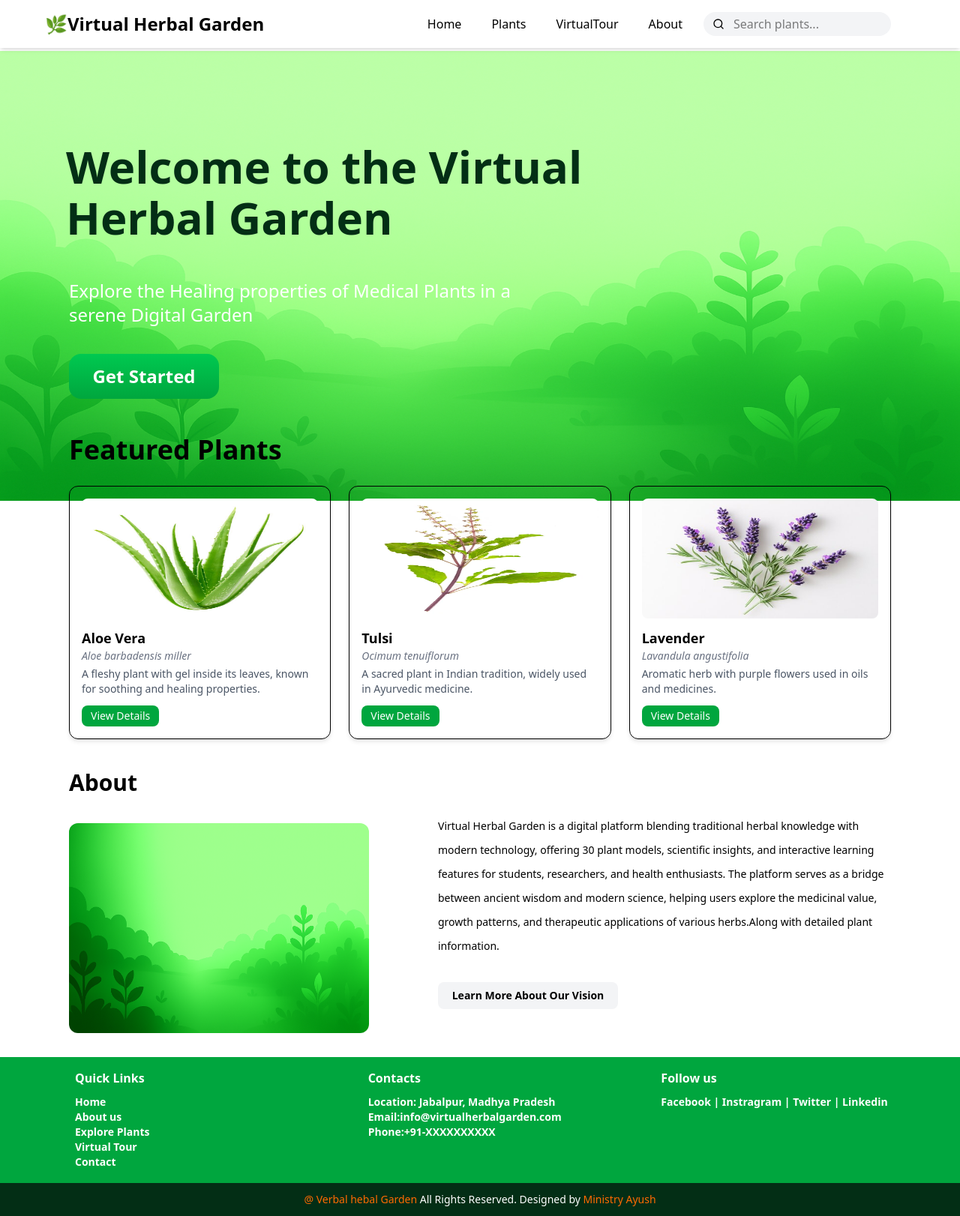
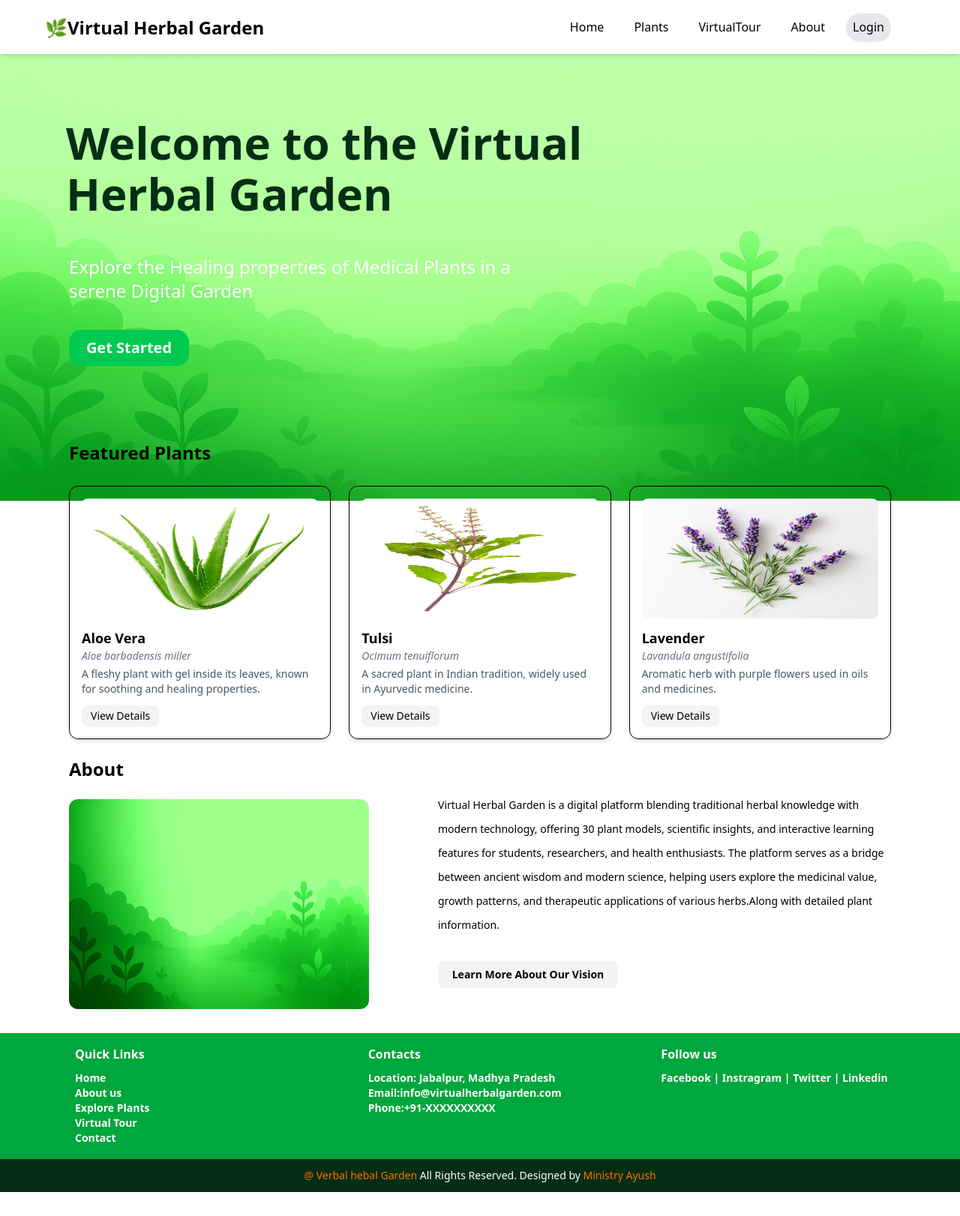
Before and after one commit to Anas2604-web/Verbal-Garden, a React (Vite) app: page / in a window 1280 px wide. Shown: the whole page at 75% size. After the commit the page ends 1590 px from the top, so only its background shows below. Built offline with nearby package versions, Linux system fonts and the light colour scheme.

Commit message:
home navbar footer

```diff
--- a/src/Components/Footer.jsx
+++ b/src/Components/Footer.jsx
@@ -10,9 +10,9 @@ export default function Footer() {
                      <ul className="list-none text-sm mt-2.5">
                      <li><Link to="/">Home</Link></li>
                      <li><Link to="/About">About us</Link></li>
-                     <li to={"/plants"}>Explore Plants</li>
-                     <li to={"/tour"}>Virtual Tour</li>
-                     <li to={"/Contact"}>Contact</li>
+                     <li><Link to="/plants">Explore Plants</Link></li>
+                     <li><Link to="/tour">Virtual Tour</Link></li>
+                     <li><Link to="/Contact">Contact</Link></li>
                      </ul>
                 </div>
 
--- a/src/Components/Navbar.jsx
+++ b/src/Components/Navbar.jsx
@@ -4,14 +4,14 @@ import Login from "./login";
 import plants from "../data/plants.json";
 import SearchBar from "../Components/Searchbar"
 import PlantCard from "./PlantCard";
+import { Link } from "react-router-dom";
 
 
 const navitems = [
   { name: "Home", href: "/" },
   { name: "Plants", href: "/plants" },
-  // { name: "Bookmarks", href: "/bookmarks" },
   { name: "VirtualTour", href: "/tour" },
-  {name:"About", href:"/About"}
+  {name:"About", href:"/About"},
 ];
 
 
@@ -25,24 +25,25 @@ const Navbar = () => {
   );
 
   return (
-    <nav className="fixed bg-white top-0 left-0 w-full z-40 py-3 shadow-md">
+    <nav className="fixed bg-white top-0 left-0 w-full py-4.5 shadow-md h-18">
       <div className="w-full  flex items-center justify-between">
         <a className="text-2xl font-bold flex items-center px-6 pl-14" href="/">
           <span className="ml-1">🌿Virtual Herbal Garden</span>
         </a>
         <div className="sm:flex space-x-4 px-3">
           {navitems.map((item) => (
-            <a
+            <Link
               key={item.name}
-              href={item.href}
-              className="px-3 py-2 rounded-3xl transition-transform duration-300 bg-transparent hover:bg-green-300 hover:scale-110"
+              to={item.href}
+              className="px-3 pt-1.5  rounded-3xl transition-transform duration-200  hover:bg-green-400 hover:scale-105 h-9"
             >
               {item.name}
-            </a>
+            </Link>
           ))}
 
-          <div className="pt-1 pr-20">
-            <SearchBar Searchterm={Searchterm} setSearchTerm={setSearchterm} />
+           {/* //login button */}
+          <div className="mt-0.2 mr-20 bg-gray-200 rounded-3xl hover:bg-green-500 h-9.5">
+            <button className="w-15 pt-1.5"><Link to="/Login">Login</Link></button>
           </div>
         </div>
       </div>
--- a/src/Components/PlantCard.jsx
+++ b/src/Components/PlantCard.jsx
@@ -7,6 +7,8 @@
 //     </div>
 //   );
 // }
+
+import { Link } from "react-router-dom";
 
 
 
@@ -26,8 +28,8 @@ export default function PlantCard({ plant }) {
       <p className="text-sm text-gray-600 mt-1">{plant.description}</p>
 
       {/* Button */}
-      <button className="mt-3 bg-green-600 text-white px-3 py-1 rounded-lg text-sm hover:bg-green-700 transition-colors">
-        View Details
+      <button className="mt-3 bg-gray-100 text-black px-3 py-1 rounded-lg text-sm  transition-colors">
+        <Link to="/plants">View Details</Link>
       </button>
     </div>
   );
--- a/src/Components/login.jsx
+++ b/src/Components/login.jsx
@@ -1,3 +1,4 @@
+import Footer from "./Footer";
 import Navbar from "./Navbar";
 
 export default function Login() {
@@ -51,6 +52,9 @@ export default function Login() {
                 </form>
             </div>
         </div>
+
+        {/* footer */}
+        <Footer/>
         </>
     );
 }
--- a/src/pages/About.jsx
+++ b/src/pages/About.jsx
@@ -1,10 +1,15 @@
+import Footer from "../Components/Footer";
 import Navbar from "../Components/Navbar";
 
 export default function About() {
     return(
         <>
         <Navbar/>
-        <h1>hello </h1>
+        <div className="mt-20">
+            <h1>hello </h1>
+        </div>
+        <Footer/>
+
         </>
     )
 };
--- a/src/pages/Home.jsx
+++ b/src/pages/Home.jsx
@@ -19,7 +19,7 @@ export default function Home() {
       </div>
 
       {/* Image content */}
-      <div className='text-6xl pt-10 pr-120 pl-22 text-green-950'>
+      <div className='text-6xl pt-2 pr-120 pl-22 text-green-950'>
         <h1 className='font-bold leading-17'>Welcome to the Virtual Herbal Garden</h1>
       </div>
       <br/>
@@ -32,13 +32,13 @@ export default function Home() {
       </div>
 
       <div className='pl-23 pt-9'>
-        <button className='text-center text-white rounded-2xl w-50 h-15 text-2xl font-bold bg-gradient-to-b from-green-500 to-green-600'>Get Started</button>
+        <button className='text-center text-white rounded-2xl w-40 h-12 text-xl font-bold bg-green-500'>Get Started</button>
       </div>
 
 
       {/* plant card components */}
-      <div className='mt-12 pl-23'>
-        <h3 className='font-bold text-4xl pb-7'>Featured Plants</h3>
+      <div className='mt-25 pl-23'>
+        <h3 className='font-bold text-2xl pb-7'>Featured Plants</h3>
 
       </div>
       <div className="grid grid-cols-1 sm:grid-cols-2 md:grid-cols-3 gap-6 pl-23 pr-23">
@@ -49,11 +49,11 @@ export default function Home() {
 
       {/* About section */}
       <div className='flex'>
-        <div className='ml-23 mt-10 mr-23'>
-          <h3 className='text-3xl font-bold pb-9'>About</h3>
+        <div className='ml-23 mt-6 mr-23'>
+          <h3 className='text-2xl font-bold pb-6'>About</h3>
           <img className='rounded-xl h-70 w-100' src="./assets/Images/bg3.png" alt="" />
         </div>
-        <div className='flex-1 mt-25 mr-23 text-sm'>
+        <div className='flex-1 mt-18 mr-23 text-sm'>
           <p className='leading-8'>Virtual Herbal Garden is a digital platform blending traditional herbal knowledge with modern technology, offering 30 plant models, scientific insights, and interactive learning features for students, researchers, and health enthusiasts. The platform serves as a bridge between ancient wisdom and modern science, helping users explore the medicinal value, growth patterns, and therapeutic applications of various herbs.Along with detailed plant information.</p>
           <button className='text-sm mt-8 rounded-lg w-60 h-9 font-bold bg-gray-100'><a href="/About">Learn More About Our Vision</a></button>
         </div>
--- a/src/pages/PlantList.jsx
+++ b/src/pages/PlantList.jsx
@@ -3,6 +3,7 @@ import plants from "../data/plants.json";
 import PlantCard from "../Components/PlantCard.jsx";
 import { useState } from "react";
 import SearchBar from "../Components/Searchbar";
+import Footer from "../Components/Footer.jsx";
 
 const PlantList = () => {
   const [searchTerm, setSearchTerm] = useState("");
@@ -35,6 +36,9 @@ const PlantList = () => {
           ))}
         </div>
       </div>
+
+      {/* //footer */}
+      <Footer/>
     </>
   );
 };
--- a/src/pages/VirtualTour.jsx
+++ b/src/pages/VirtualTour.jsx
@@ -1,6 +1,7 @@
 import { useState } from 'react';
 import plants from '../data/plants.json'; // Assuming the data is in this file
 import Navbar from '../Components/Navbar';
+import Footer from '../Components/Footer';
 
 export default function VirtualTour() {
   const [index, setIndex] = useState(0);
@@ -22,6 +23,9 @@ export default function VirtualTour() {
       </div>
 
     </div>
+
+    {/* //footer */}
+    <Footer/>
     </>
   );
 }
```
